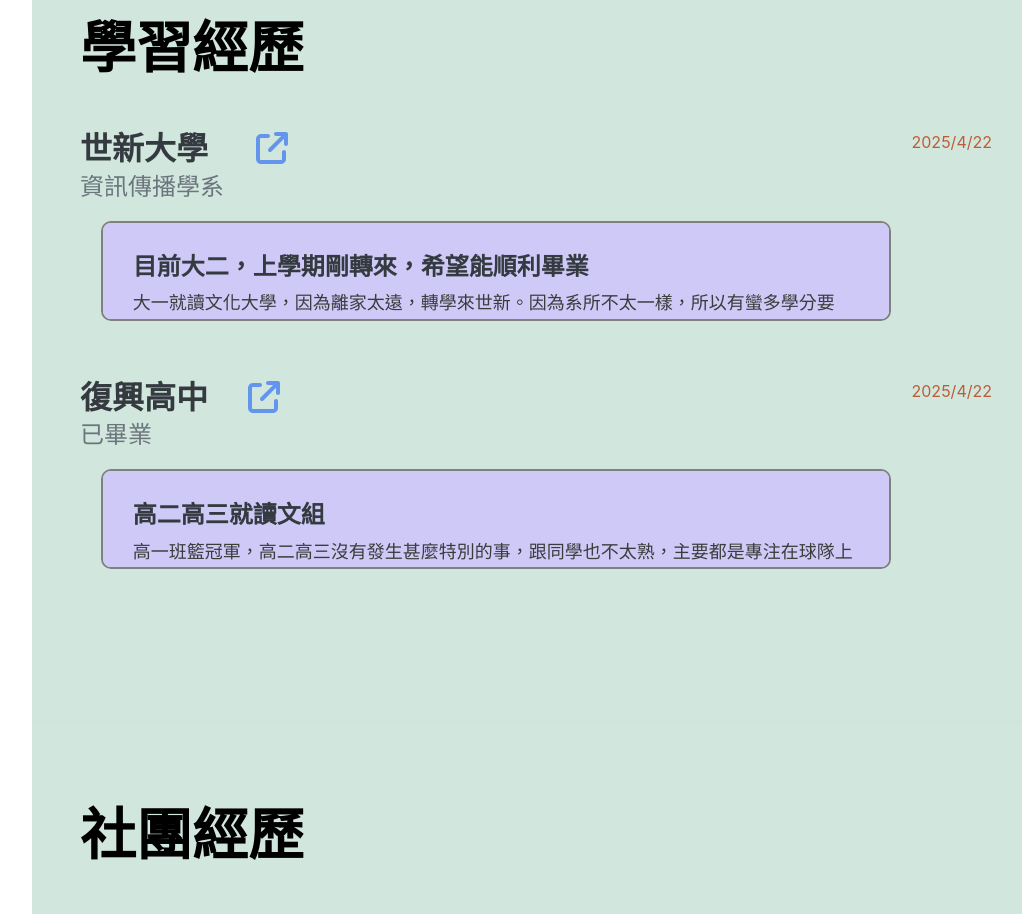
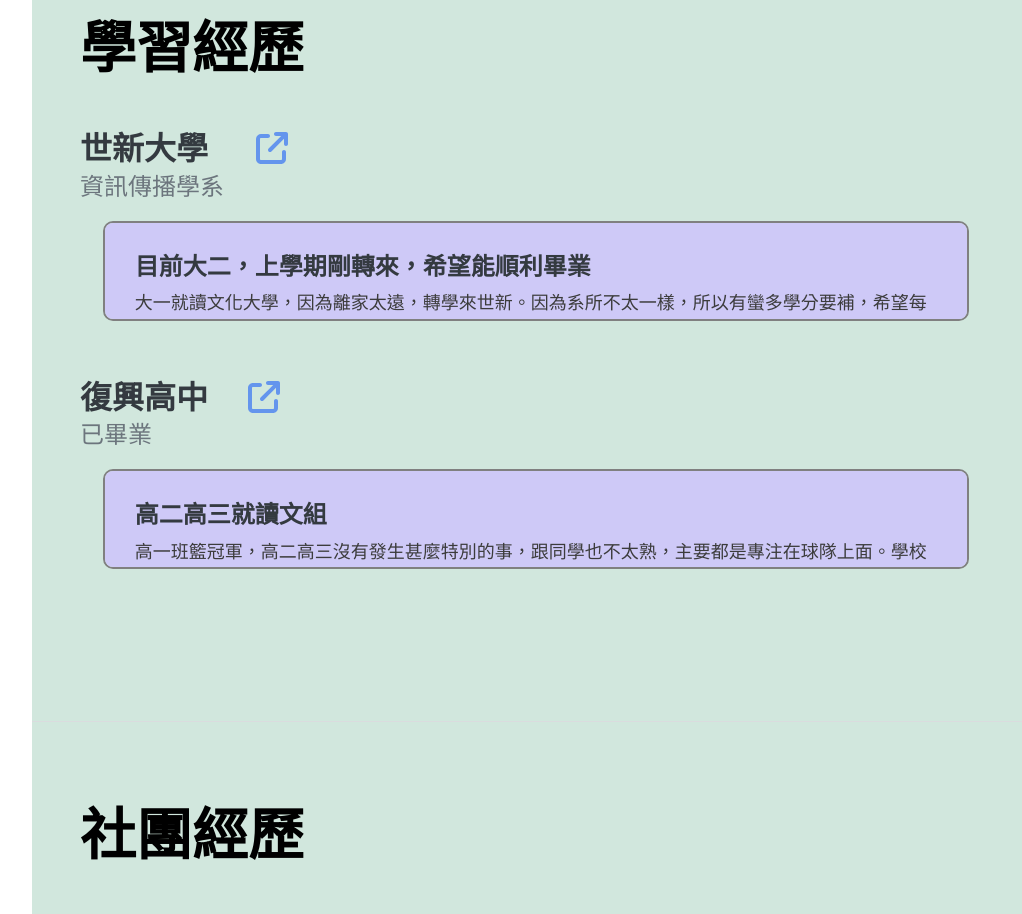
Before and after one commit to chenwei1224/chenwei1224.github.io, a plain HTML site: page index.html in a window 1280 px wide. Shown: the part 880-1794 px from the top of the page, without its empty margins (240-1262 px from the left). Drawn offline with nearby package versions, Linux system fonts and the light colour scheme; a web font is replaced by a local one.

Commit message:
5/20調整3

```diff
--- a/css/mystyles.css
+++ b/css/mystyles.css
@@ -33,7 +33,7 @@ div.jjdivgrey{
     width: 95%;
     height: 100px;
     margin: 10px auto;
-   overflow: scroll;
+    overflow: scroll;
 }
 jj-color-blue{
     color: blue;
--- a/index.html
+++ b/index.html
@@ -66,7 +66,7 @@
                                 <p class="w-20 p-20">大一就讀文化大學，因為離家太遠，轉學來世新。因為系所不太一樣，所以有蠻多學分要補，希望每學期都能歐趴，並且順利畢業。</p>
                             </div>
                         </div>
-                        <div class="flex-shrink-0"><span class="text-primary">2025/4/22</span></div>
+
                     </div>
                     <div class="d-flex flex-column flex-md-row justify-content-between mb-5">
                         <div class="flex-grow-1">
@@ -77,7 +77,7 @@
                                 <p class=>高一班籃冠軍，高二高三沒有發生甚麼特別的事，跟同學也不太熟，主要都是專注在球隊上面。學校在山上，交通蠻麻煩的，每天都很累。</p>
                             </div>
                         </div>
-                        <div class="flex-shrink-0"><span class="text-primary">2025/4/22</span></div>
+
                     </div>
 
                 </div>
```
